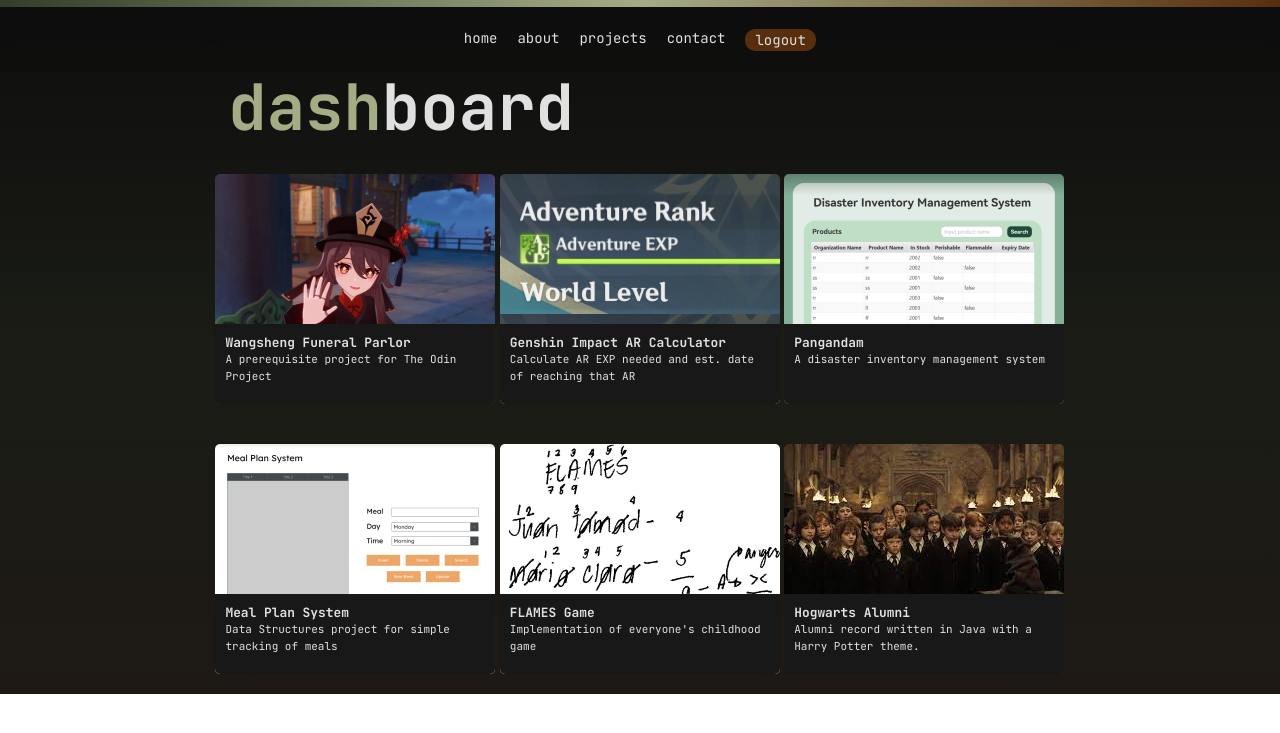
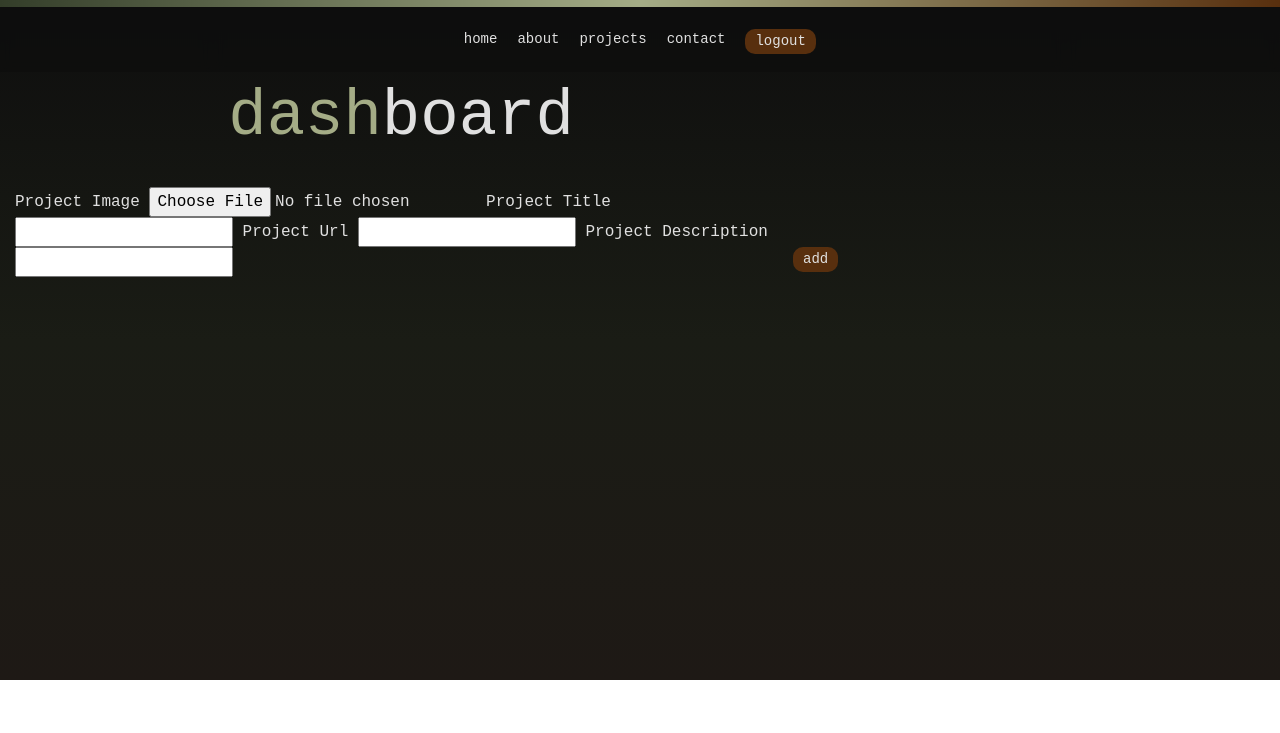
Before and after one commit to cyareka/shea-portfolio, a PHP site: page /admin_dashboard in a window 1280 px wide. Shown: the top 733 px of the page. Run offline with PHP 8.4, Linux system fonts and the light colour scheme; the visitor is signed in with stand-in values (Sample User, id 1).

Commit message:
Form insertion in dashboard

```diff
--- a/admin_dashboard.php
+++ b/admin_dashboard.php
@@ -19,16 +19,137 @@
     <meta name="viewport" content="width=device-width, initial-scale=1.0">
     <title>dashboard | arde</title>
 
-    <link rel="stylesheet" type="text/css" href="style.css">
+    <!-- <link rel="stylesheet" type="text/css" href="style.css"> -->
+    <link href="https://cdn.jsdelivr.net/npm/bootstrap@5.3.0-alpha3/dist/css/bootstrap.min.css" rel="stylesheet" integrity="sha384-KK94CHFLLe+nY2dmCWGMq91rCGa5gtU4mk92HdvYe+M/SXH301p5ILy+dN9+nJOZ" crossorigin="anonymous">
     <link rel="apple-touch-icon" sizes="180x180" href="./img/favicon_io/apple-touch-icon.png">
     <link rel="icon" type="image/png" sizes="32x32" href="./img/favicon_io/favicon-32x32.png">
     <link rel="icon" type="image/png" sizes="16x16" href="./img/favicon_io/favicon-16x16.png">
+    <!-- <link rel="stylesheet" href="https://cdn.jsdelivr.net/npm/bootstrap@5.3.0-alpha3/dist/css/bootstrap.min.css"> -->
 
     <script src="https://code.jquery.com/jquery-3.6.4.min.js" integrity="sha256-oP6HI9z1XaZNBrJURtCoUT5SUnxFr8s3BzRl+cbzUq8=" crossorigin="anonymous"></script>
     <script src="app.js"></script>
+    <script src="https://cdn.jsdelivr.net/npm/@popperjs/core@2.11.7/dist/umd/popper.min.js" integrity="sha384-zYPOMqeu1DAVkHiLqWBUTcbYfZ8osu1Nd6Z89ify25QV9guujx43ITvfi12/QExE" crossorigin="anonymous"></script>
+    <script src="https://cdn.jsdelivr.net/npm/bootstrap@5.3.0-alpha3/dist/js/bootstrap.min.js" integrity="sha384-Y4oOpwW3duJdCWv5ly8SCFYWqFDsfob/3GkgExXKV4idmbt98QcxXYs9UoXAB7BZ" crossorigin="anonymous"></script>
+    <style>
+        * {
+            box-sizing: border-box;
+            margin: 0;
+            font-family: 'JetBrains Mono', 'Cousine', Sans;
+            scroll-behavior: smooth;
+        }
+        #container { width: 100%; height: 100%; margin: 0 auto; }
+        [class*="col-"] { float: left; padding: 15px; }
+        @media only screen and (min-width: 768px) {
+            .col-1 { width: 8.33%; }
+            .col-2 { width: 16.66%; }
+            .col-3 { width: 25%; }
+            .col-4 { width: 33.33%; }
+            .col-5 { width: 41.66%; }
+            .col-6 { width: 50%; }
+            .col-7 { width: 58.33%; }
+            .col-8 { width: 66.66%; }
+            .col-9 { width: 75%; }
+            .col-10 { width: 83.33%; }
+            .col-11 { width: 91.66%; }
+            .col-12 { width: 100%; }
+        }
+        @media only screen and (max-width: 767px) {
+            [class*="col-"]{ width: 100%; padding: 0; }
+            #nav .col-2 { width: 0%; }
+        }
+        p, h1 {
+            color: #E0E0E0;
+            line-height: 1.5;
+        }
+        #gradient-bar {
+            background: linear-gradient(to right, #333D29, #A4AC86, #582F0E);
+            color: #0e0e0e;
+            height: 7px;
+        }
+        #nav {
+            position: fixed;
+            width: 100%;
+            height: 65px;
+        }
+        #nav [class*="col-"] {
+            height: inherit;
+            padding: 0px;
+            background-color: #0e0e0eac;
+            -webkit-backdrop-filter: blur(6px);
+            backdrop-filter: blur(6px);
+        }
+        #sticky-top {
+            background-color:  #0e0e0eac;
+        }
+        #sticky-top ul {
+            font-size: 14px;
+            height: 99%;
+            padding: 0;
+            margin: 0;
+
+            display: flex;
+            justify-content: center;
+            align-items: center;
+            /* flex-wrap: wrap; */
+        }
+        #sticky-top li {
+            list-style: none;
+            height: 99%;
+            padding: 22px 10px 30px 10px;
+            float: left;
+        }
+        #sticky-top a {
+            color: #e0e0e0;
+            text-decoration: none;
+
+            display: inline-block;
+            position: relative;
+        }
+        #sticky-top a:after {
+            background: none repeat scroll 0 0 transparent;
+            bottom: 0px;
+            content: "";
+            display: block;
+            height: 2px;
+            left: 50%;
+            position: absolute;
+            background: #A4AC86;
+            transition: width 0.3s ease 0s, left 0.3s ease 0s;
+            width: 0;
+        }
+        #sticky-top a:hover:after {
+            width: 100%;
+            left: 0;
+        }
+        button {
+            padding: 2px 10px;
+            border: 0;
+            outline: 0;
+            color: #e0e0e0;
+            background-color: #582F0E;
+            font-size: 16px;
+            text-transform: lowercase;
+            border-radius: 10px;
+            transition: background-color 0.5s ease;
+            font-size: 14px;
+        }
+        button:active {
+            margin-top: 1px;
+        }
+        button:hover {
+            background-color: #3a1d06;
+            box-shadow: 0 0 20px #5f300a;
+        }
+        form button {
+            float: right;
+        }
+        form button:active {
+            margin-top: 18px;
+        }
+    </style>
 </head>
 <body>
-<div id="container">
+<div id="container" style="background: linear-gradient(#0E0E0E, #1A1C15, #1E1915); min-height: 85vh; clear: both; overflow: hidden;">
     <div id="nav">
         <div id="gradient-bar">_</div>
         <div class="col-2"></div>
@@ -48,53 +169,36 @@
         <div class="col-2"></div>
     </div>
     <div id="proj-dash">
-        <div class="heading">
+        <div class="heading" style="margin-top: 70px;">
             <div class="col-2"></div>
-            <h1 class="col-8"><span>dash</span>board</h1>
+            <h1 class="col-8" style="font-size: 64px;
+    line-height: 1;"><span style="color: #a4ac86">dash</span>board</h1>
             <div class="col-2"></div>
         </div>
-        <div class="proj-content">
+        <div class="proj-add" style="color: #e0e0e0">
             <div class="col-2"></div>
-            <div class="proj-grid col-8">
-                <div class="grid" style="background-image: url('./img/wangsheng.png')">
-                    <div class="grid-txt">
-                        <h3><a href="https://cyareka.github.io/wangsheng-funeral-parlor/" target="_blank">Wangsheng Funeral Parlor</a></h3>
-                        <p>A prerequisite project for The Odin Project</p>
-                    </div>
+                <div class="proj-grid col-8" style="display: flex; flex-direction: column;">
+                    <form action="add.php" method="post">
+                        <label for="proj_image">Project Image</label>
+                            <input type="file" name="proj_image" id="proj_image" required>
+                        <label for="proj_title">Project Title</label>
+                            <input type="text" name="proj_title" id="proj_title" required>
+                        <label for="proj_url">Project Url</label>
+                            <input type="url" name="proj_url" id="proj_url" required>
+                        <label for="proj_desc">Project Description</label>
+                            <input type="text" name="proj_desc" id="proj_desc" required>
+                        <button type="submit" name="submit" id="add">add</button>
+                    </form>
                 </div>
-                <div class="grid" style="background-image: url('./img/ar.png')">
-                    <div class="grid-txt">
-                        <h3><a href="https://github.com/cyareka/ar-calculator" target="_blank">Genshin Impact AR Calculator</a></h3>
-                        <p>Calculate AR EXP needed and est. date of reaching that AR</p>
-                    </div>
-                </div>
-                <div class="grid" style="background-image: url('./img/pangandam.png')" style="filter: grayscale(100%)">
-                    <div class="grid-txt">
-                        <h3><a href="https://github.com/cyareka/pangandam" target="_blank">Pangandam</a></h3>
-                        <p>A disaster inventory management system</p>
-                    </div>
-                </div>
-                <div class="grid" style="background-image: url('./img/mps.png')">
-                    <div class="grid-txt">
-                        <h3><a href="https://github.com/cyareka/mealplan" target="_blank">Meal Plan System</a></h3>
-                        <p>Data Structures project for simple tracking of meals</p>
-                    </div>
-                </div>
-                <div class="grid" style="background-image: url('./img/flames.jpg')">
-                    <div class="grid-txt">
-                        <h3><a href="https://github.com/cyareka/flames-game" target="_blank">FLAMES Game</a></h3>
-                        <p>Implementation of everyone's childhood game</p>
-                    </div>
-                </div>
-                <div class="grid" style="background-image: url('./img/hogwarts.jpg')">
-                    <div class="grid-txt">
-                        <h3><a href="https://github.com/cyareka/hogwarts-alumni" target="_blank">Hogwarts Alumni</a></h3>
-                        <p>Alumni record written in Java with a Harry Potter theme.</p>
-                    </div>
-                </div>
+                <div class="col-2"></div>
             </div>
+        <div class="proj-display">
+            <div class="col-2"></div>
+            <div class="proj_table col-8">
+            </div>
+            <div class="col-2"></div>
         </div>
-        <div class="col-2"></div>
     </div>
+</div>
 </body>
 </html>
--- a/backend/create_tb.php
+++ b/backend/create_tb.php
@@ -21,6 +21,7 @@
         proj_id INT UNSIGNED AUTO_INCREMENT PRIMARY KEY,
         proj_image LONGBLOB NOT NULL,
         proj_title VARCHAR(40) NOT NULL,
+        proj_link VARCHAR(100) NOT NULL,
         proj_desc VARCHAR(500) NOT NULL
         )";
 
--- a/backend/session_login.php
+++ b/backend/session_login.php
@@ -37,10 +37,10 @@
                 header('Location: ../admin_index#home.php');
                 exit;
             } else {
-                $errorMessage = 'Error executing the query: ' . $conn -> error;
+                echo 'Error executing the query: ' . $conn -> error;
             }
         } else {
-            $errorMessage = 'Account does not exist.';
+            echo 'Account does not exist.';
         }
         $conn -> close();
     }
--- a/style.css
+++ b/style.css
@@ -4,7 +4,8 @@
     box-sizing: border-box;
     margin: 0;
     font-family: 'JetBrains Mono', 'Cousine', Sans;
-    scroll-behavior: smooth; }
+    scroll-behavior: smooth;
+}
 #container { width: 100%; height: 100%; margin: 0 auto; }
 [class*="col-"] { float: left; padding: 15px; }
 @media only screen and (max-width: 767px) {
@@ -221,7 +222,7 @@
     padding: 1.1em 0;
     font-size: 16px;
 }
-.intro h1, #about h1, #projects h1, #contact h1, #contact-h h1, #proj-dash h1 {
+.intro h1, #about h1, #projects h1, #contact h1, #contact-h h1 {
     font-size: 64px;
     line-height: 1;
 }
@@ -344,7 +345,6 @@
     justify-content: center;
     align-items: flex-end;
 }
-
 .grid-txt {
     width: 280px;
     height: 80px;
@@ -465,42 +465,3 @@
     }
 }
 /* CONTACTS END*/
-
-/* DASHBOARD START */
-#proj-dash {
-    background: linear-gradient(#0E0E0E, #1A1C15, #1E1915);
-    height: 100%;
-    clear: both;
-    overflow: hidden;
-}
-#proj-dash a {
-    color: #e0e0e0;
-    text-decoration: none;
-    &:hover {
-        color: #A4AC86;
-        transition: color 0.5s ease;
-    }
-}
-.proj-content {
-    font-size: 11px;
-    clear: both;
-}
-.proj-grid {
-    display: flex;
-    flex-wrap: wrap;
-    justify-content: space-around;
-    align-items: center;
-    padding: 0;
-}
-.grid {
-    width: 280px;
-    height: 230px;
-    margin: 20px 0;
-
-    background: #202020;
-    border-radius: 5px;
-    display: flex;
-    justify-content: center;
-    align-items: flex-end;
-}
-/* DASHBOARD END */
```
Also changed, not shown: backend/add.php (added, +22 -0 lines).
